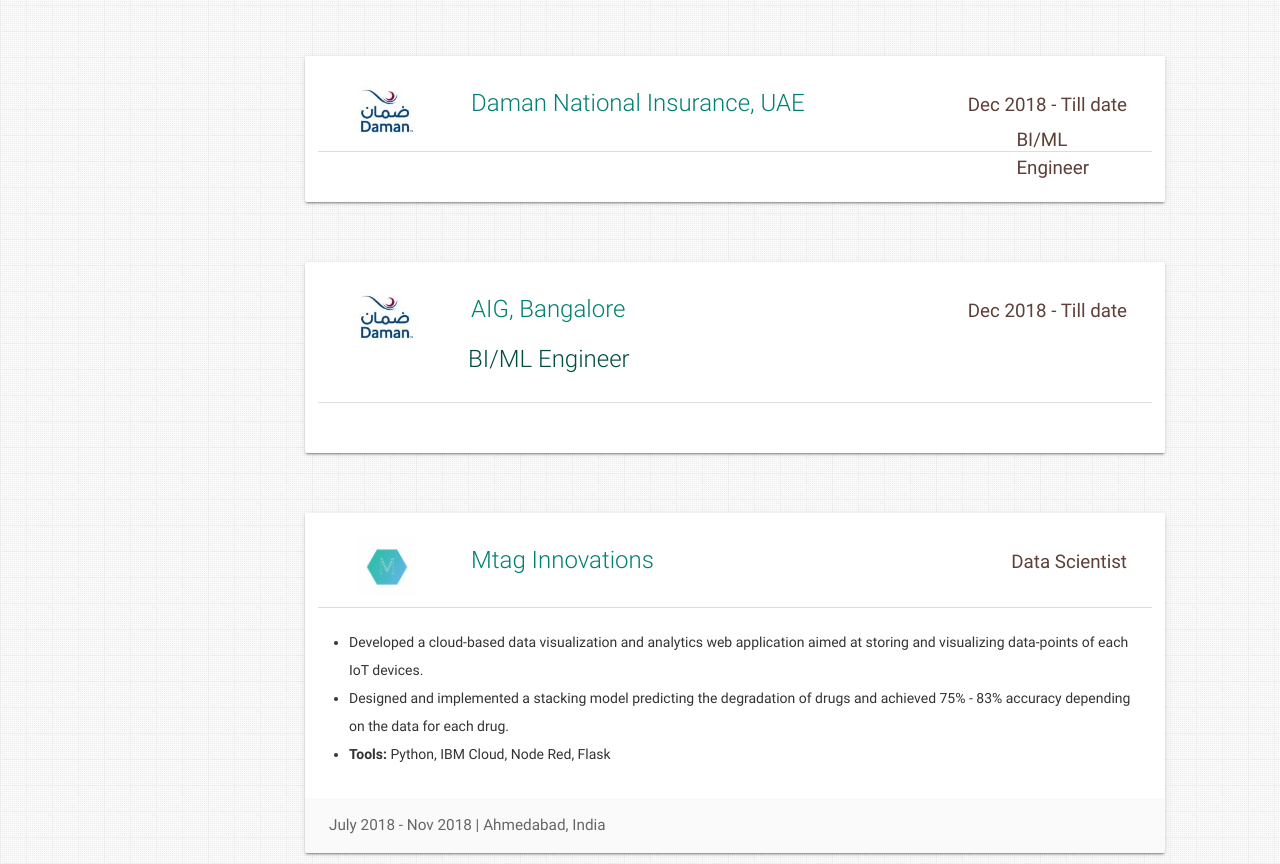
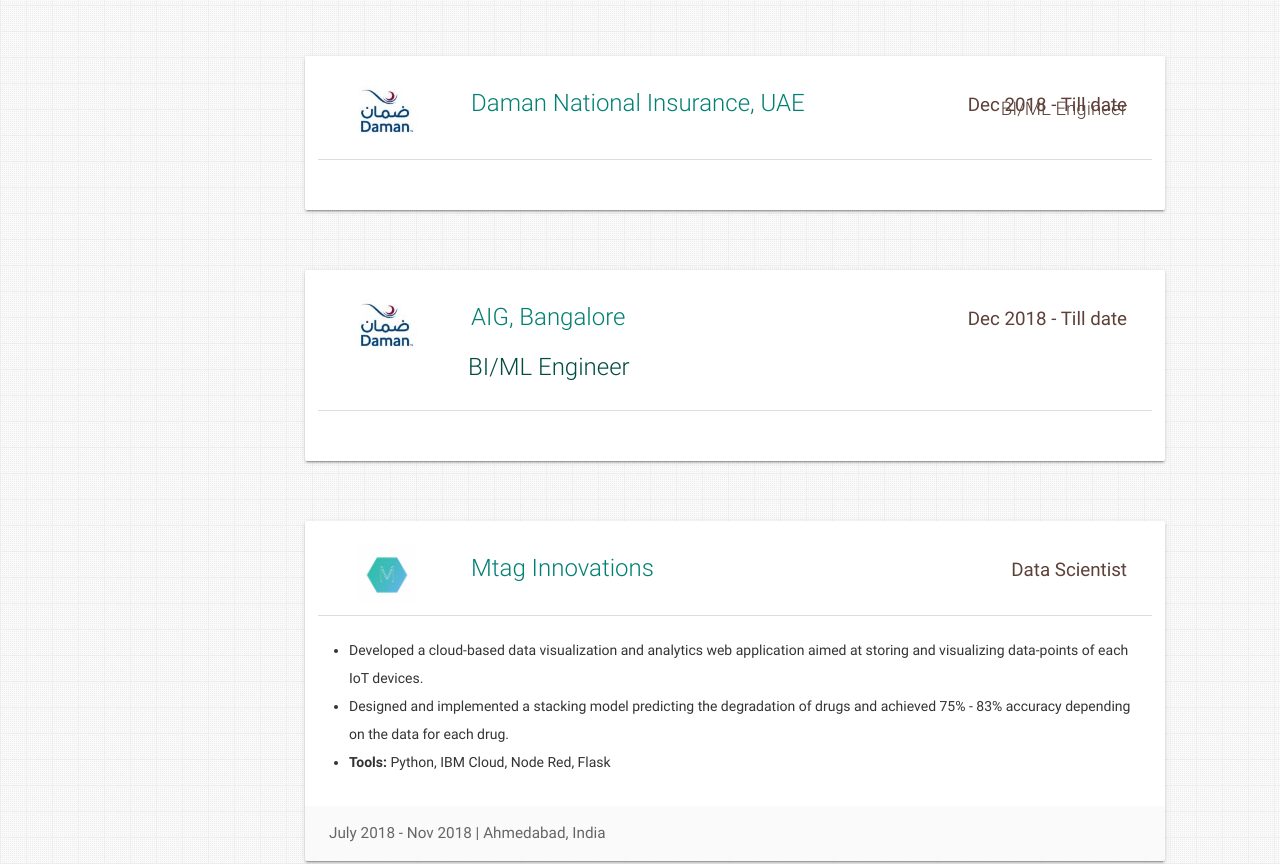
Before and after one commit to Msanjayds/msanjayds.github.io, a plain HTML site: page index.html in a window 1280 px wide. Shown: the part 1425-2289 px from the top of the page. Drawn offline with nearby package versions, Linux system fonts and the light colour scheme.

Commit message:
Add files via upload

```diff
--- a/index.html
+++ b/index.html
@@ -273,7 +273,7 @@
                       class="teal-text hoverline">Daman National Insurance, UAE</a></span>
                 </p>
                 <p>
-                  <span class="role brown-text text-darken-2"><a
+                  <span class="card-title"><a
                       class="role brown-text text-darken-2">BI/ML Engineer</a></span>
                 </p>
                 <p>
```
